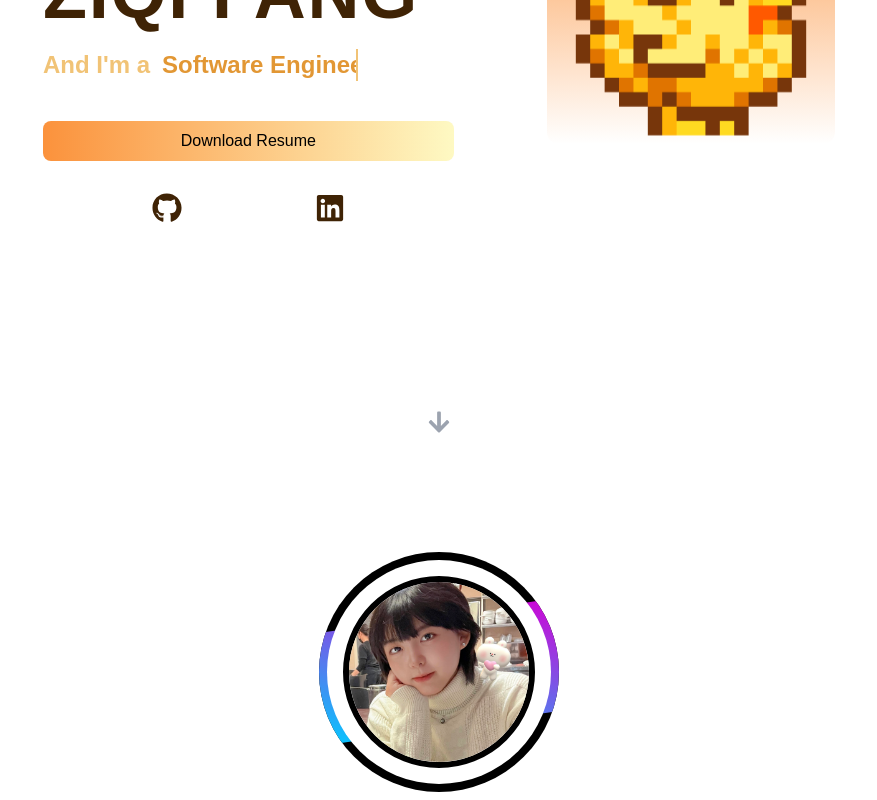
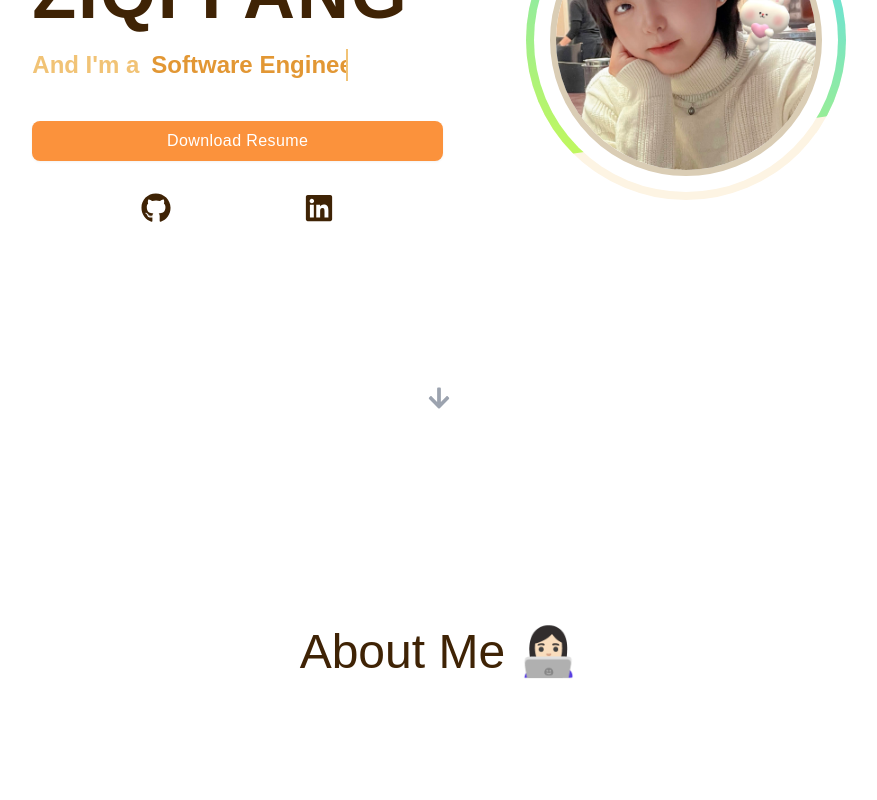
Before and after one commit to SherryFang1207/Ziqi-Profile, a React (Create React App) app in the folder portfolio-ziqi-fang/: page / in a window 1280 px wide. Shown: the part 340-1140 px from the top of the page, without its empty margins (201-1078 px from the left). Built offline with nearby package versions, Linux system fonts and the light colour scheme.

Commit message:
finish hero refine

```diff
--- a/portfolio-ziqi-fang/src/App.js
+++ b/portfolio-ziqi-fang/src/App.js
@@ -7,6 +7,7 @@ import Testimonials from "./components/Testimonials.jsx";
 import Contact from "./components/Contact.jsx";
 import Footer from "./components/Footer.jsx";
 import Avatar from "./components/Avatar.jsx";
+import About from './components/About.jsx'
 
 
 function App() {
@@ -18,7 +19,7 @@ function App() {
       <Header darkMode={darkMode} setDarkMode={setDarkMode} />
       <main className="darkMode-color p-6 ">
           <Hero />
-          <Avatar/>
+          <About/>
           <Services/>
           <Portfolio/>
           <Testimonials/>
--- a/portfolio-ziqi-fang/src/components/Avatar.jsx
+++ b/portfolio-ziqi-fang/src/components/Avatar.jsx
@@ -1,12 +1,17 @@
 import React from 'react'
 import Section from './common/Section'
 import profile from '../assets/cmt-photo.jpg'
+import self_portrait from '../assets/Self-Portrait.jpg'
 
 const Avatar = () => {
   return (
     <section className='wrapper flex justify-center items-center'>
-        <section className='w-60 h-60 bg-black relative rounded-full
-        before:content-[""] before:absolute before:bg-gradient-to-br before:from-[#d400d4] before:to-[#00ccff]
+        {/* Outer Ring */}
+        {/* color palatte:
+          1. Dark Mode: bg-black before:from-[#d400d4] before:to-[#00ccff]
+         */}
+        <section className='w-80 h-80 relative rounded-full
+        before:content-[""] before:absolute before:bg-gradient-to-br bg-[#FDF4E3] before:from-[#57DDF3] before:to-[#C7F954]
         before:-inset-y-3 before:inset-x-16
         hover:before:-inset-y-6 hover:before:inset-x-0
         before:transition before:ease-in-out before:duration-300 before:delay-100
@@ -14,21 +19,27 @@ const Avatar = () => {
         after:content-[""] after:absolute after:inset-2 after:bg-white after:rounded-full after:z-10
         overflow-hidden transition ease-in-out duration-500
         '>
-        <div className='content absolute border-black border-[6px] z-20 rounded-full inset-6 overflow-hidden
+        {/* Inner Ring */}
+        <div className='content absolute border-[#dacdb5] border-[6px] z-20 rounded-full inset-6 overflow-hidden
         group flex flex-col justify-center items-center
         '>
+            {/* Inner Content */}
+
+            {/* First Layer Photo */}
             <img src={profile} alt='profile image'
                 className='absolute object-cover top-0 left-0 w-full h-full group-hover:opacity-0 transition ease-in-out duration-300 delay-75 z-10 pointer-events-none'
             />
+
+            {/* Second Layer Content */}
             <h2 className='text-center font-semibold text-lg tracking-wide relative'>Ziqi Fang</h2>
-            <span className='m-2 font-light text-sm tracking-normal relative'>UX/UI Designer</span>
-            <a href='https://google.com'
+            <span className='m-2 font-light text-sm tracking-normal relative'>Now Actively Applying!</span>
+            <a href="https://linkedin.com/in/ziqi-fang"
             target='_blank'
             rel='noopener noreferrer'
             className='mt-2 p-3 bg-yellow-100 rounded-md font-semibold tracking-wide
             transition hover:-translate-y-1 hover:scale-110 hover:tracking-widest ease-in-out duration-500 delay-75 relative
             drop-shadow-sm hover:drop-shadow-lg'
-            >HIRE ME</a>
+            >CLICK TO HIRE ME</a>
 
         </div>
 
--- a/portfolio-ziqi-fang/src/components/Hero.jsx
+++ b/portfolio-ziqi-fang/src/components/Hero.jsx
@@ -2,6 +2,7 @@ import React from 'react'
 import {FaLinkedin, FaArrowDown,FaGithub} from 'react-icons/fa'
 import chick from '../assets/chick.png'
 import photo from '../assets/UCSC ID.jpg'
+import Avatar from './Avatar'
 
 // JS code for Scrolling functionality
 window.addEventListener("scroll", function() {
@@ -67,11 +68,17 @@ const Hero = () => {
             </div>
 
         </section>
-
+        {/* color palette:
+            [#3F2305] */}
         <a
             href={photo}
             download={true}
-            className='flex justify-center items-center mt-10 text-black py-2 rounded-lg bg-gradient-to-r from-orange-400 to-yellow-100 darkMode-color'
+            className='flex justify-center items-center mt-10 text-white py-2 rounded-lg bg-orange-400 darkMode-color
+            tracking-wide
+            transition hover:-translate-y-1 hover:scale-110 hover:tracking-widest ease-in-out duration-500 delay-75 relative
+            drop-shadow-sm hover:drop-shadow-lg
+            hover:bg-gradient-to-r hover:from-orange-400 hover:via-yellow-100 hover:to-orange-400
+            hover:font-medium'
             >
                 Download Resume
             </a>
@@ -98,19 +105,16 @@ const Hero = () => {
         </div>
 
         {/* Avatar and Resume */}
-        <div className='shrink-0 lg:pb-40'>
+        {/* <div className='shrink-0 lg:pb-40'>
             <img src={chick}
             alt='Avatar alt'
             className='w-60 h-60 md:w-72 md:h-72 lg:w-72 lg:h-72 object-cover object-top bg-gradient-to-b from-orange-400 rounded-xl pt-5'
             ></img>
-            {/* <a
-            href={photo}
-            download={true}
-            className='flex justify-center items-center mt-10 text-black py-2 rounded-lg bg-gradient-to-r from-orange-400 to-yellow-100 darkMode-color'
-            >
-                Download Resume
-            </a> */}
+        </div> */}
+        <div className='lg:pb-20'>
+            <Avatar/>
         </div>
+
 
 
 
```
Also changed, not shown: portfolio-ziqi-fang/src/assets/Self-Portrait.jpg (added).
